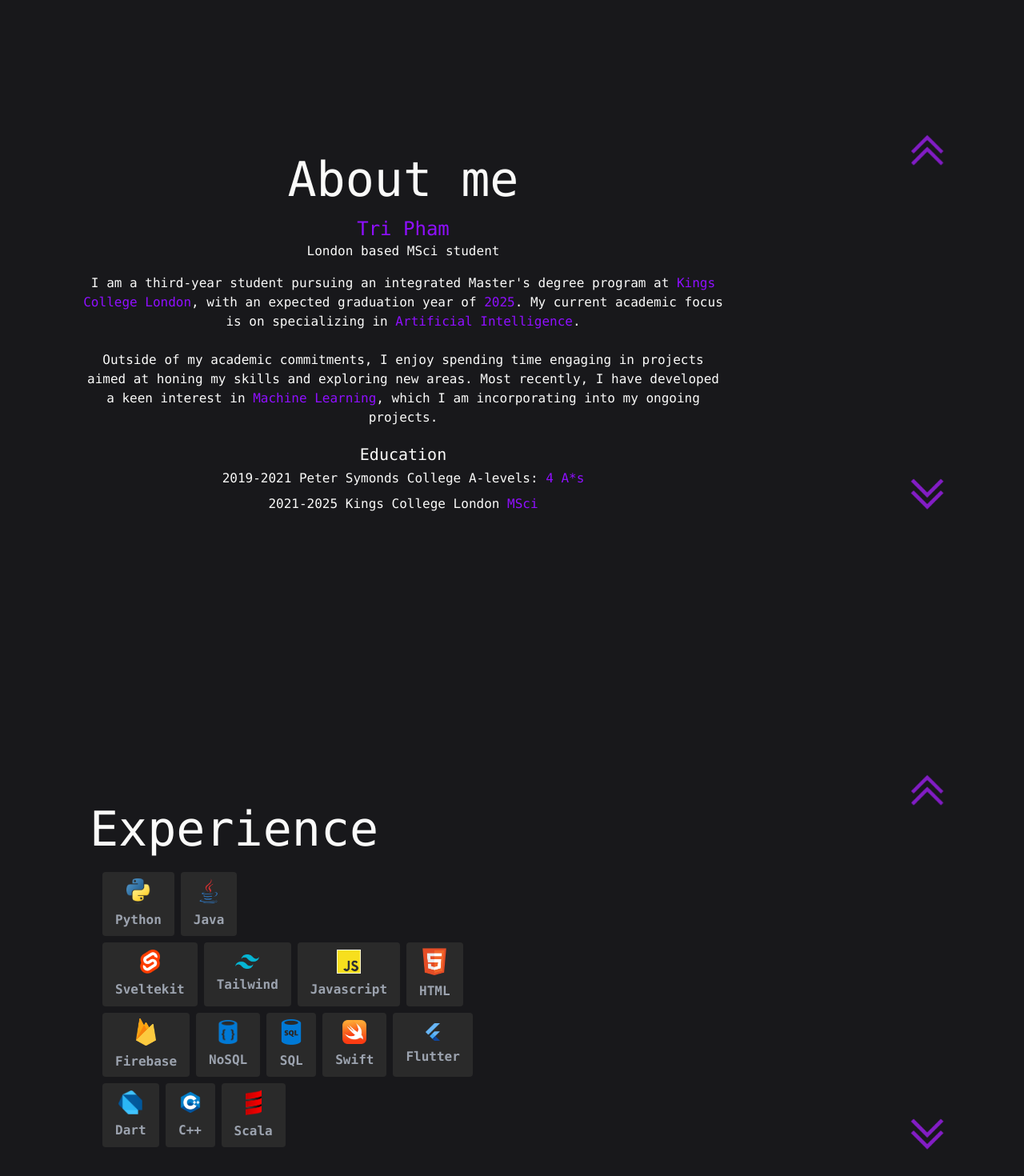
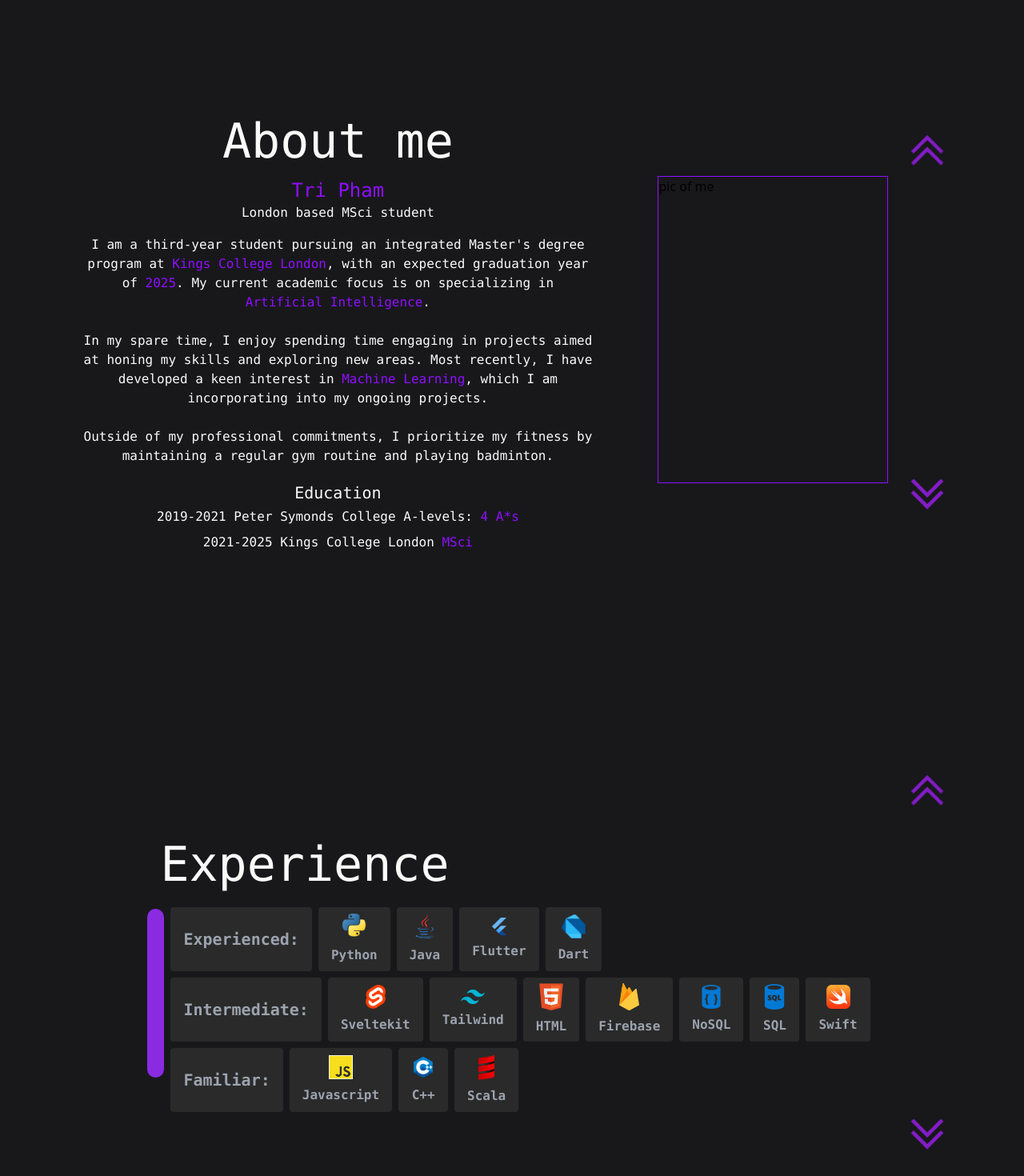
Before and after one commit to tri27pham/CVWebsite, a SvelteKit app: page / in a window 1280 px wide. Shown: the part 820-2290 px from the top of the page at 80% size. Built offline with nearby package versions, Linux system fonts and the light colour scheme; what tailwindcss-animated would draw is missing.

Commit message:
add inital experience bar

```diff
--- /dev/null
+++ b/src/components/experience-progress-bar.svelte
@@ -0,0 +1,40 @@
+<script lang = "ts">
+    import { tweened } from "svelte/motion";
+    import { cubicOut } from "svelte/easing";
+
+    import { onMount } from "svelte";
+
+    const progress = tweened(0, {
+        duration: 3000,
+        easing: cubicOut,
+    })
+
+    onMount(() => {
+        setTimeout(() => {
+        // Animate the progress from 0 to 100
+        progress.set(100);
+        }, 2200);
+    })
+
+</script>
+
+
+<div class="outer">
+</div>
+
+<style>
+    .outer{
+        height: 16.5vw;
+        width: 21px;
+        margin: 10px auto;
+        background-color: blueviolet;
+        border: 2px solid blueviolet;
+        border-radius: 15px;
+    }
+    .inner{
+        height: 17px;
+        background-color: white;
+        border-radius: 15px;
+    }
+
+</style>
--- a/src/routes/+page.svelte
+++ b/src/routes/+page.svelte
@@ -1,5 +1,6 @@
 <script>
 
+	import ExperienceProgressBar from '../components/experience-progress-bar.svelte';
     import ProgressBar from '../components/progress-bar.svelte';
 	import monitor from '../images/monitor.png';
 	import svelte from '../images/svelte.png';
@@ -67,7 +68,7 @@
 		<div id="monitorText" class="relative flex justify-center">
 
 			<div id="monitor" class="absolute">
-                    <div class="mt-10"></div>
+				<div class="mt-8"></div>
 				<img
 					src={monitor}
 					class="transition-all duration-500 ease-in-out"
@@ -184,8 +185,8 @@
 					/>
 				</a>
 
-				<div class="flex flex-row space-x-8 columns-2">
-					<div class="flex flex-col items-center w-3/4 text-center text-white font-mono">
+				<div class="flex flex-row columns-2">
+					<div class="flex flex-col items-center w-3/5 text-center text-white font-mono">
 						<p class="p-4 text-6xl">About me</p>
 						<p
 							class="max-w-full text-2xl text-purple hover:scale-125 transition-transform duration-500"
@@ -197,13 +198,13 @@
 						<p class="p-1 max-w-full text-base">
 							I am a third-year student pursuing an integrated Master's degree program at <span class="text-purple">Kings College London</span>,
 							with an expected graduation year of <span class="text-purple">2025</span>.
-							My current academic focus is on specializing in <span class="text-purple">Artificial Intelligence</span>.<br><br>
-
-							Outside of my academic commitments, I enjoy spending time engaging in projects aimed at honing my skills
+							My current academic focus is on specializing in <span class="text-purple">Artificial Intelligence</span>.
+							<br><br>
+							In my spare time, I enjoy spending time engaging in projects aimed at honing my skills
 							and exploring new areas. Most recently, I have developed a keen interest in <span class="text-purple">Machine Learning</span>,
 							which I am incorporating into my ongoing projects.
-
-
+							<br><br>
+							Outside of my professional commitments, I prioritize my fitness by maintaining a regular gym routine and playing badminton.
 
 						</p>
 
@@ -215,93 +216,11 @@
 							2021-2025 Kings College London <span class="text-purple">MSci</span>
 						</p>
 					</div>
-
-					<!-- <div class="flex flex-wrap w-1/2 items-center">
-						<p
-							class="h-20 bg-charcoal px-4 py-2 mr-2 mt-2 text-gray-400 rounded text-base font-mono font-semibold flex flex-col items-center justify-center gap-2 hover:scale-110 duration-150"
-						>
-							<img src={svelte} alt="svelte" width="25" />
-							Sveltekit
-						</p>
-						<p
-							class="h-20 bg-charcoal px-4 py-2 mr-2 mt-2 text-gray-400 rounded text-base font-mono font-semibold flex flex-col items-center justify-center gap-2 hover:scale-110 duration-150"
-						>
-							<img src={tailwind} alt="tailwind" width="30" />
-							Tailwind
-						</p>
-						<p
-							class="h-20 bg-charcoal px-4 py-2 mr-2 mt-2 text-gray-400 rounded text-base font-mono font-semibold flex flex-col items-center justify-center gap-2 hover:scale-110 duration-150"
-						>
-							<img src={javascript} alt="javascript" width="30" />
-							Javascript
-						</p>
-						<p
-							class="h-20 bg-charcoal px-4 py-2 mr-2 mt-2 text-gray-400 rounded text-base font-mono font-semibold flex flex-col items-center justify-center gap-2 hover:scale-110 duration-150"
-						>
-							<img src={html} alt="hmtl" width="30" />
-							HTML
-						</p>
-						<p
-							class="h-20 bg-charcoal px-4 py-2 mr-2 mt-2 text-gray-400 rounded text-base font-mono font-semibold flex flex-col items-center justify-center gap-2 hover:scale-110 duration-150"
-						>
-							<img src={python} alt="python" width="30" />
-							Python
-						</p>
-						<p
-							class="h-20 bg-charcoal px-4 py-2 mr-2 mt-2 text-gray-400 rounded text-base font-mono font-semibold flex flex-col items-center justify-center gap-2 hover:scale-110 duration-150"
-						>
-							<img src={firebase} alt="firebase" width="25" />
-							Firebase
-						</p>
-						<p
-							class="h-20 bg-charcoal px-4 py-2 mr-2 mt-2 text-gray-400 rounded text-base font-mono font-semibold flex flex-col items-center justify-center gap-2 hover:scale-110 duration-150"
-						>
-							<img src={noSql} alt="nosql" width="30" />
-							NoSQL
-						</p>
-						<p
-							class="h-20 bg-charcoal px-4 py-2 mr-2 mt-2 text-gray-400 rounded text-base font-mono font-semibold flex flex-col items-center justify-center gap-2 hover:scale-110 duration-150"
-						>
-							<img src={sql} alt="sql" width="30" />
-							SQL
-						</p>
-						<p
-							class="h-20 bg-charcoal px-4 py-2 mr-2 mt-2 text-gray-400 rounded text-base font-mono font-semibold flex flex-col items-center justify-center gap-2 hover:scale-110 duration-150"
-						>
-							<img src={swift} alt="swift" width="30" />
-							Swift
-						</p>
-						<p
-							class="h-20 bg-charcoal px-4 py-2 mr-2 mt-2 text-gray-400 rounded text-base font-mono font-semibold flex flex-col items-center justify-center gap-2 hover:scale-110 duration-150"
-						>
-							<img src={flutter} alt="flutter" width="30" />
-							Flutter
-						</p>
-						<p
-							class="h-20 bg-charcoal px-4 py-2 mr-2 mt-2 text-gray-400 rounded text-base font-mono font-semibold flex flex-col items-center justify-center gap-2 hover:scale-110 duration-150"
-						>
-							<img src={dart} alt="dart" width="30" />
-							Dart
-						</p>
-						<p
-							class="h-20 bg-charcoal px-4 py-2 mr-2 mt-2 text-gray-400 rounded text-base font-mono font-semibold flex flex-col items-center justify-center gap-2 hover:scale-110 duration-150"
-						>
-							<img src={cplusplus} alt="c++" width="30" />
-							C++
-						</p>
-						<p
-							class="h-20 bg-charcoal px-4 py-2 mr-2 mt-2 text-gray-400 rounded text-base font-mono font-semibold flex flex-col items-center justify-center gap-2 hover:scale-110 duration-150"
-						>
-							<img src={scala} alt="scala" width="20" />
-							Scala
-						</p>
-						<p
-							class="h-20 bg-charcoal px-4 py-2 mr-2 mt-2 text-gray-400 rounded text-base font-mono font-semibold flex flex-col items-center justify-center gap-2 hover:scale-110 duration-150"
-						>
-							<img src={java} alt="java" width="30" />
-							Java
-						</p>
-					</div> -->
+					<div class="flex flex-col w-2/5 items-center justify-center">
+						<div class="border border-purple w-72 h-96">
+							pic of me
+						</div>
+					</div>
 				</div>
 
 				<a href="#Experience">
@@ -326,90 +245,112 @@
 					/>
 				</a>
 
-				<div class="flex flex-col space-x-8">
+				<div class="flex flex-col">
 					<p class="p-4 text-white text-6xl font-mono text-left">Experience</p>
+					<div class="flex flex-row space-x-2">
+						<ExperienceProgressBar />
 
-					<div class="flex flex-row">
-						<p class="h-20 bg-charcoal px-4 py-2 mr-2 mt-2 text-gray-400 rounded text-base font-mono font-semibold flex flex-col items-center justify-center gap-2 hover:scale-110 duration-150">
+						<div class="flex flex-col">
+							<div id="Experienced" class="flex flex-row">
+
+								<p class="h-20 bg-charcoal px-4 py-2 mr-2 mt-2 text-gray-400 rounded font-mono font-semibold text-xl flex flex-col items-center justify-center gap-2 ">
+									Experienced:
+								</p>
+
+								<p class="h-20 bg-charcoal px-4 py-2 mr-2 mt-2 text-gray-400 rounded text-base font-mono font-semibold flex flex-col items-center justify-center gap-2 ">
 									<img src={python} alt="python" width="30" />
 									Python
 								</p>
-						<p class="h-20 bg-charcoal px-4 py-2 mr-2 mt-2 text-gray-400 rounded text-base font-mono font-semibold flex flex-col items-center justify-center gap-2 hover:scale-110 duration-150">
+								<p class="h-20 bg-charcoal px-4 py-2 mr-2 mt-2 text-gray-400 rounded text-base font-mono font-semibold flex flex-col items-center justify-center gap-2 ">
 									<img src={java} alt="java" width="30" />
 									Java
 								</p>
+								<p
+									class="h-20 bg-charcoal px-4 py-2 mr-2 mt-2 text-gray-400 rounded text-base font-mono font-semibold flex flex-col items-center justify-center gap-2 "
+								>
+									<img src={flutter} alt="flutter" width="30" />
+									Flutter
+								</p>
+								<p
+									class="h-20 bg-charcoal px-4 py-2 mr-2 mt-2 text-gray-400 rounded text-base font-mono font-semibold flex flex-col items-center justify-center gap-2 "
+								>
+									<img src={dart} alt="dart" width="30" />
+									Dart
+								</p>
 							</div>
 
-					<div class="flex flex-wrap w-1/2 items-center">
+							<div id="Intermediate" class="flex flex-row">
+
+								<p class="h-20 bg-charcoal px-4 py-2 mr-2 mt-2 text-gray-400 rounded font-mono font-semibold text-xl flex flex-col items-center justify-center gap-2 ">
+									Intermediate:
+								</p>
+
 								<p
-							class="h-20 bg-charcoal px-4 py-2 mr-2 mt-2 text-gray-400 rounded text-base font-mono font-semibold flex flex-col items-center justify-center gap-2 hover:scale-110 duration-150"
+									class="h-20 bg-charcoal px-4 py-2 mr-2 mt-2 text-gray-400 rounded text-base font-mono font-semibold flex flex-col items-center justify-center gap-2 "
 								>
 									<img src={svelte} alt="svelte" width="25" />
 									Sveltekit
 								</p>
 								<p
-							class="h-20 bg-charcoal px-4 py-2 mr-2 mt-2 text-gray-400 rounded text-base font-mono font-semibold flex flex-col items-center justify-center gap-2 hover:scale-110 duration-150"
+									class="h-20 bg-charcoal px-4 py-2 mr-2 mt-2 text-gray-400 rounded text-base font-mono font-semibold flex flex-col items-center justify-center gap-2 "
 								>
 									<img src={tailwind} alt="tailwind" width="30" />
 									Tailwind
 								</p>
 								<p
-							class="h-20 bg-charcoal px-4 py-2 mr-2 mt-2 text-gray-400 rounded text-base font-mono font-semibold flex flex-col items-center justify-center gap-2 hover:scale-110 duration-150"
-						>
-							<img src={javascript} alt="javascript" width="30" />
-							Javascript
-						</p>
-						<p
-							class="h-20 bg-charcoal px-4 py-2 mr-2 mt-2 text-gray-400 rounded text-base font-mono font-semibold flex flex-col items-center justify-center gap-2 hover:scale-110 duration-150"
+									class="h-20 bg-charcoal px-4 py-2 mr-2 mt-2 text-gray-400 rounded text-base font-mono font-semibold flex flex-col items-center justify-center gap-2 "
 								>
 									<img src={html} alt="hmtl" width="30" />
 									HTML
 								</p>
 
 								<p
-							class="h-20 bg-charcoal px-4 py-2 mr-2 mt-2 text-gray-400 rounded text-base font-mono font-semibold flex flex-col items-center justify-center gap-2 hover:scale-110 duration-150"
+									class="h-20 bg-charcoal px-4 py-2 mr-2 mt-2 text-gray-400 rounded text-base font-mono font-semibold flex flex-col items-center justify-center gap-2 "
 								>
 									<img src={firebase} alt="firebase" width="25" />
 									Firebase
 								</p>
 								<p
-							class="h-20 bg-charcoal px-4 py-2 mr-2 mt-2 text-gray-400 rounded text-base font-mono font-semibold flex flex-col items-center justify-center gap-2 hover:scale-110 duration-150"
+									class="h-20 bg-charcoal px-4 py-2 mr-2 mt-2 text-gray-400 rounded text-base font-mono font-semibold flex flex-col items-center justify-center gap-2 "
 								>
 									<img src={noSql} alt="nosql" width="30" />
 									NoSQL
 								</p>
 								<p
-							class="h-20 bg-charcoal px-4 py-2 mr-2 mt-2 text-gray-400 rounded text-base font-mono font-semibold flex flex-col items-center justify-center gap-2 hover:scale-110 duration-150"
+									class="h-20 bg-charcoal px-4 py-2 mr-2 mt-2 text-gray-400 rounded text-base font-mono font-semibold flex flex-col items-center justify-center gap-2 "
 								>
 									<img src={sql} alt="sql" width="30" />
 									SQL
 								</p>
 								<p
-							class="h-20 bg-charcoal px-4 py-2 mr-2 mt-2 text-gray-400 rounded text-base font-mono font-semibold flex flex-col items-center justify-center gap-2 hover:scale-110 duration-150"
+									class="h-20 bg-charcoal px-4 py-2 mr-2 mt-2 text-gray-400 rounded text-base font-mono font-semibold flex flex-col items-center justify-center gap-2 "
 								>
 									<img src={swift} alt="swift" width="30" />
 									Swift
 								</p>
-						<p
-							class="h-20 bg-charcoal px-4 py-2 mr-2 mt-2 text-gray-400 rounded text-base font-mono font-semibold flex flex-col items-center justify-center gap-2 hover:scale-110 duration-150"
-						>
-							<img src={flutter} alt="flutter" width="30" />
-							Flutter
+
+							</div>
+
+							<div id="Familiar" class="flex flex-row">
+
+								<p class="h-20 bg-charcoal px-4 py-2 mr-2 mt-2 text-gray-400 rounded font-mono font-semibold text-xl flex flex-col items-center justify-center gap-2 ">
+									Familiar:
 								</p>
 								<p
-							class="h-20 bg-charcoal px-4 py-2 mr-2 mt-2 text-gray-400 rounded text-base font-mono font-semibold flex flex-col items-center justify-center gap-2 hover:scale-110 duration-150"
+									class="h-20 bg-charcoal px-4 py-2 mr-2 mt-2 text-gray-400 rounded text-base font-mono font-semibold flex flex-col items-center justify-center gap-2 "
 								>
-							<img src={dart} alt="dart" width="30" />
-							Dart
+									<img src={javascript} alt="javascript" width="30" />
+									Javascript
 								</p>
+
 								<p
-							class="h-20 bg-charcoal px-4 py-2 mr-2 mt-2 text-gray-400 rounded text-base font-mono font-semibold flex flex-col items-center justify-center gap-2 hover:scale-110 duration-150"
+									class="h-20 bg-charcoal px-4 py-2 mr-2 mt-2 text-gray-400 rounded text-base font-mono font-semibold flex flex-col items-center justify-center gap-2 "
 								>
 									<img src={cplusplus} alt="c++" width="30" />
 									C++
 								</p>
 								<p
-							class="h-20 bg-charcoal px-4 py-2 mr-2 mt-2 text-gray-400 rounded text-base font-mono font-semibold flex flex-col items-center justify-center gap-2 hover:scale-110 duration-150"
+									class="h-20 bg-charcoal px-4 py-2 mr-2 mt-2 text-gray-400 rounded text-base font-mono font-semibold flex flex-col items-center justify-center gap-2 "
 								>
 									<img src={scala} alt="scala" width="20" />
 									Scala
@@ -417,6 +358,11 @@
 
 							</div>
 						</div>
+					</div>
+				</div>
+
+
+
 
 				<a href="#Projects">
 					<img
```
Lines whose indentation alone changed are shown as unchanged.
